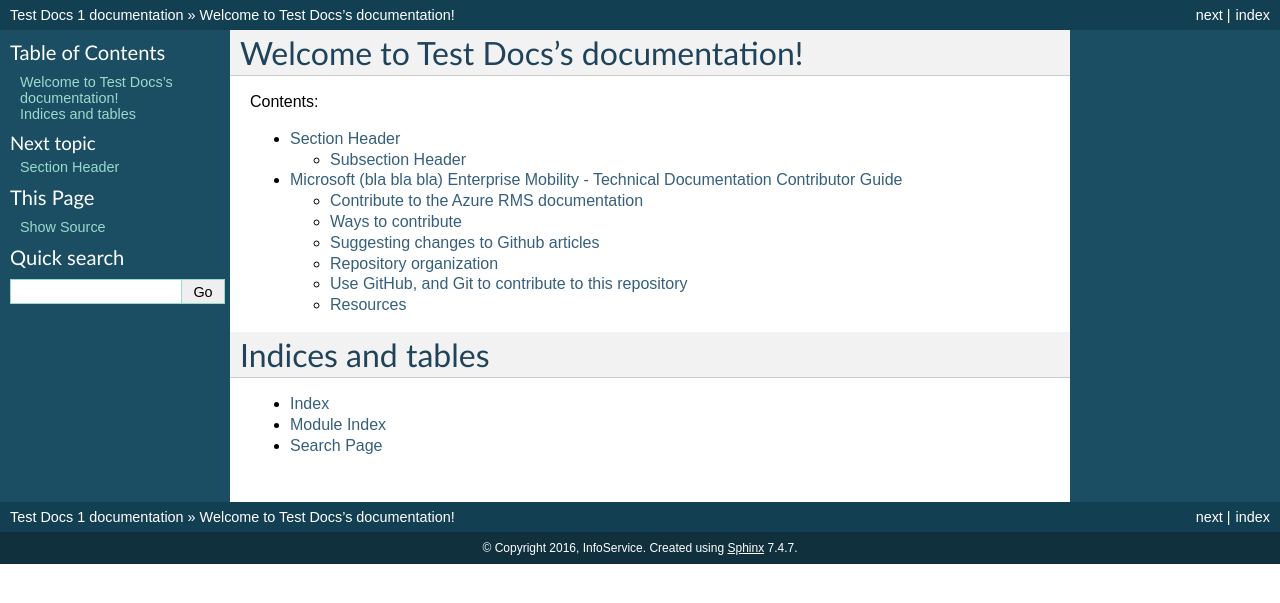
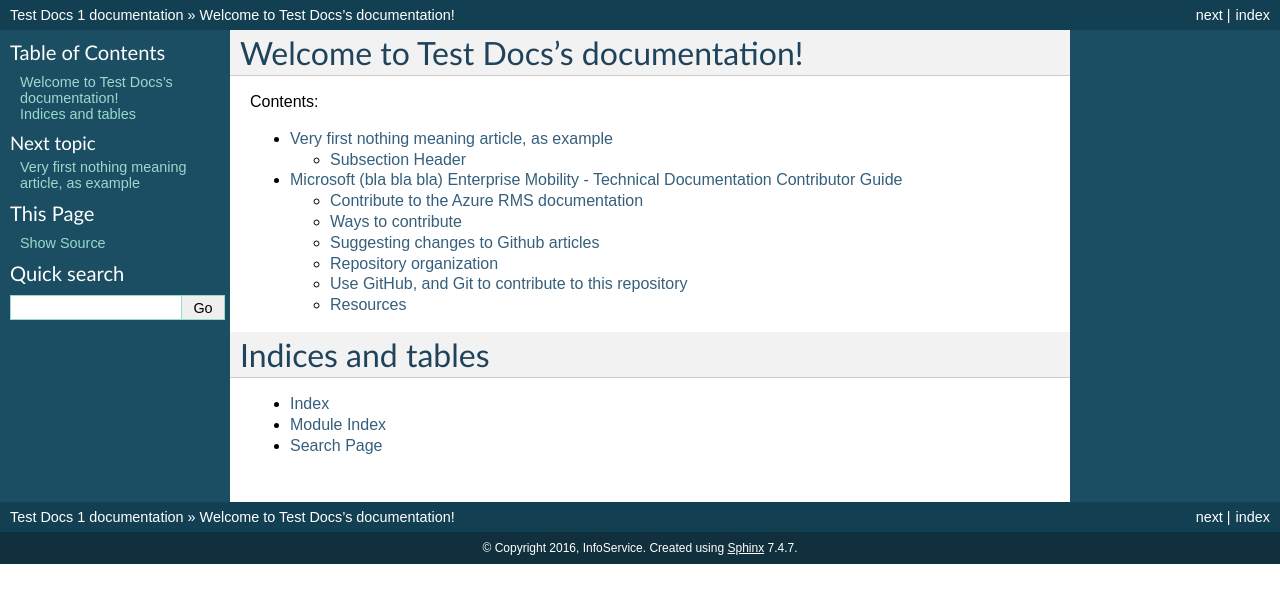
Before and after one commit to TheYaRuS/TestProject, a Sphinx documentation site: the page built from Docs/index.rst, in a window 1280 px wide. Shown: the top 603 px of the page. Built offline with Sphinx 7.4.7, drawn with Linux system fonts in a browser that asks for light colours.

Commit message:
dummy changes

```diff
--- a/Docs/example1.rst
+++ b/Docs/example1.rst
@@ -1,5 +1,5 @@
-Section Header
-===============
+Very first nothing meaning article, as example
+==============================================
 
 Subsection Header
 -----------------
```
